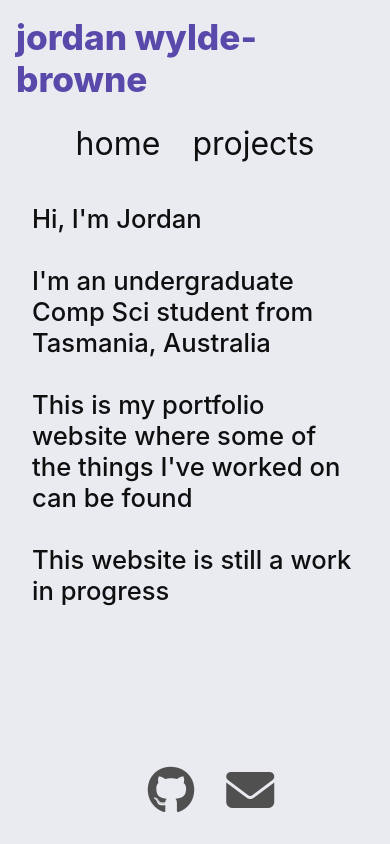
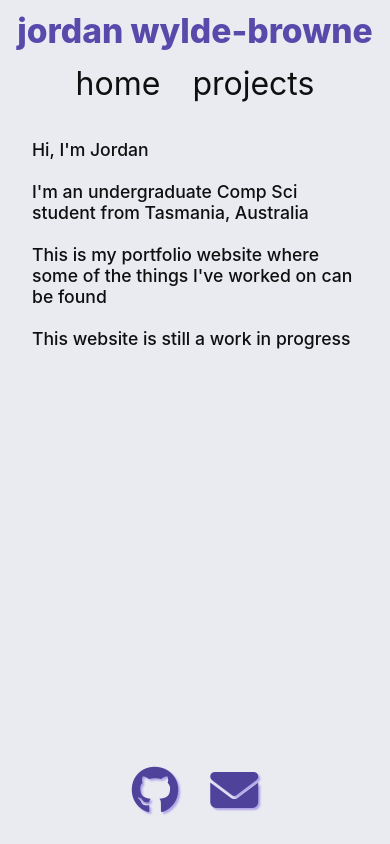
Before and after one commit to jofb/vanilla-portfolio, a website built with Vite: page index.html in a window 390 px wide. Built offline with nearby package versions, Linux system fonts and the light colour scheme; a web font is replaced by a local one.

Commit message:
style updates -add a lot of media queries -update project texts -fix styling for smaller screens

```diff
--- a/assets/projects-list.json
+++ b/assets/projects-list.json
@@ -2,7 +2,7 @@
     {
         "title": "portfolio website",
         "short_text": "this website, with vanilla html/css/js",
-        "full_text": "That's this site! This is a relatively simple website created with vanilla HTML, CSS, and JS. It is bundled using Vite and deployed on GH-Pages. It is intended to be a simple place to showcase some of my work. This website isn't done yet! But you can see my progress through the github link below.",
+        "full_text": "That's this site! </br>This is a relatively simple website created with vanilla HTML, CSS, and JS. It is bundled using Vite and deployed on GH-Pages. It is intended to be a simple place to showcase some of my work. This website isn't done yet! But you can see my progress through the github link below.",
         "links": [
             {
                 "type": "github",
@@ -26,7 +26,7 @@
     {
         "title": "language identification",
         "short_text": "mobile spoken LID using machine learning",
-        "full_text": "As part of my final project of my undergrad I led a team of 6 to complete a project working with the State Emergency Service here in Tasmania. The aim of the project was to create a mobile application to identify spoken language using machine learning, to aid non English-speaking crash site victims. </br></br>This was implemented using Flutter, and Python for the ML using TensorFlow. I gained a lot of experience working with audio processing, Tensorflow, Flutter development, and collaboration on this project, it was a lot of fun!",
+        "full_text": "As part of my final project of my undergrad I led a team of 6 to complete a project working with the State Emergency Service here in Tasmania. The aim of the project was to create a mobile application to identify spoken language using machine learning, to aid non English-speaking crash site victims. </br></br>This was implemented using Flutter, and Python for the ML using TensorFlow. I gained a lot of experience working with tensorflow, Flutter development, and working in a team on this project, it was a lot of fun!",
         "experience": ["Flutter, Python, Tensorflow, Audio Classification"]
     }
 ]
--- a/index.html
+++ b/index.html
@@ -36,7 +36,7 @@
             </section>
             <main id="app"></main>
         </section>
-        <footer class="footer">
+        <footer id="footer" class="footer">
             <a
                 class="footer-button"
                 href="https://github.com/jofb"
@@ -44,7 +44,7 @@
                 rel="noopener noreferrer"
                 title="My github"
             >
-                <i class="fa-brands fa-github"></i>
+                <i class="fa-brands fa-github icon"></i>
             </a>
             <a
                 class="footer-button"
@@ -53,13 +53,14 @@
                 rel="noopener noreferrer"
                 title="Email me"
             >
-                <i class="fa-solid fa-envelope"></i>
+                <i class="fa-solid fa-envelope icon"></i>
             </a>
         </footer>
-
+        <!--
         <script>
-            let overlay = document.getElementById("popup");
             function off() {
+                const overlay = document.getElementById("popup");
+                console.log("hey");
                 overlay.style.transform = "translateY(100px)";
                 //
                 overlay.style.opacity = "0";
@@ -67,7 +68,7 @@
                     overlay.style.display = "none";
                 }, 200);
             }
-        </script>
+        </script> -->
 
         <script type="module" src="./main.js"></script>
     </body>
--- a/main.js
+++ b/main.js
@@ -26,6 +26,7 @@ function router() {
         history.replaceState("", "", "/");
         router();
     }
+    popoff();
     assignButtonListeners();
 }
 
@@ -42,7 +43,6 @@ function assignButtonListeners() {
     let buttons = document.querySelectorAll(".project-tile-wrapper");
     for (let i = 0; i < buttons.length; i++) {
         buttons[i].addEventListener("click", (e) => {
-            console.log("ive been pressesd!");
             let index = e.target.closest("li[data-index]").dataset.index;
             popup(index);
         });
@@ -58,16 +58,31 @@ function popup(i) {
     // populate the overlay, then show the overlay
     let overlay = document.getElementById("popup");
     let content = document.getElementById("popup-content");
+
+    document.getElementById("footer").classList.add("popup-invisible");
     // populate
     content.innerHTML = getProject(i);
+    document.getElementById("popup-close").addEventListener("click", () => {
+        popoff();
+    });
     // show
     overlay.style.display = "block";
     // animation
     overlay.style.transform = "translateY(90px) scale(0.98)";
     overlay.style.opacity = "0";
-    // overlay.style.transform = "scale(0.7)";
-    // overlay.classList.add("visible");
     overlay.offsetHeight;
     overlay.style.transform = "translateY(0) scale(1)";
     overlay.style.opacity = "1";
 }
+export function popoff() {
+    const overlay = document.getElementById("popup");
+    if (overlay.style.display == "none") return;
+    document.getElementById("footer").classList.add("popup-visible");
+    document.getElementById("footer").classList.remove("popup-invisible");
+    overlay.style.transform = "translateY(100px)";
+    //
+    overlay.style.opacity = "0";
+    window.setTimeout(() => {
+        overlay.style.display = "none";
+    }, 200);
+}
--- a/style.css
+++ b/style.css
@@ -17,6 +17,9 @@
 body {
     /* background-color: ghostwhite; */
     background-color: var(--background);
+    display: flex;
+    flex-direction: column;
+    min-height: 100vh;
 }
 .navbar {
     display: flex;
@@ -34,6 +37,7 @@ body {
     color: var(--primary-button);
     font-size: var(--big-text);
     cursor: default;
+    text-align: center;
 }
 .navbar-list {
     position: sticky;
@@ -73,17 +77,22 @@ body {
 .footer {
     display: flex;
     justify-content: center;
-    padding: 0 1rem;
     padding-bottom: 0.5rem;
-    position: fixed;
+    /* background-color: var(--secondary-button); */
+    /* border-top: 1px dashed var(--accent); */
+    border-radius: 1rem;
+    /* position: fixed; */
     left: 0;
     bottom: 0;
-    width: 100%;
+    width: 35%;
+    margin: auto;
+    /* overflow-y: hidden; */
+    flex-shrink: 0;
 }
 
 .footer-button {
     border: none;
-    background: inherit;
+    /* background: inherit; */
     appearance: none;
     cursor: pointer;
     margin: 1rem;
@@ -96,17 +105,13 @@ body {
     color: var(--primary-button);
 }
 
-/* .navbar-selected {
-    color: green;
-    font-size: 5rem;
-    background-color: red;
-} */
-
 .content {
     display: flex;
     flex-direction: column;
     align-items: center;
     /* max-width: 60%; */
+    overflow-y: auto;
+    flex: 1;
 }
 
 .big-text {
@@ -122,6 +127,7 @@ body {
     max-width: 50%;
     transition: ease-in 0.5s;
     padding: 1rem 2rem;
+    overflow-y: auto;
 }
 .content > p {
     font-size: 1.1rem;
@@ -134,12 +140,12 @@ body {
 /* Projects page */
 .projects-list {
     list-style: square;
-    margin: 2rem;
+    margin-top: 2rem;
     margin-top: 0;
 }
 .project-tile-wrapper {
-    margin: 1.5rem;
-    margin-top: 0;
+    margin: 0;
+    margin-bottom: 1.5rem;
     transition: ease-in-out 0.1s;
     cursor: pointer;
     user-select: none;
@@ -178,33 +184,29 @@ body {
 #popup {
     display: none;
     /* margin: auto; */
-    position: fixed;
-    /* width: 100%; */
+    position: absolute;
     /* height: 100%; */
-    /* height: 80%;
-    width: 50%; */
-    /* top: 0;
-    left: 0;
-    right: 0;
-    bottom: 0; */
-    /* background-color: rgba(0, 0, 0, 0.05); */
+    /* background-color: var(--background); */
     border-radius: 2rem;
     z-index: 2;
     cursor: default;
-    box-shadow: 5px 5px 10px var(--subtext);
     /* margin: 2rem; */
     width: 50%;
     transition: 0.25s ease-in-out;
+    overflow-y: auto;
+    padding-bottom: 4rem;
 }
 
 #popup-content {
     display: flex;
     flex-direction: column;
+    box-shadow: 5px 5px 10px var(--subtext);
     /* margin: auto; */
     /* background-color: rgb(243, 163, 110); */
     background-color: var(--secondary-button);
     padding: 2rem 3rem;
     border-radius: 2rem;
+    overflow-y: auto;
 }
 
 .popup-content-title {
@@ -221,6 +223,7 @@ body {
 }
 .popup-content-title > i {
     font-size: var(--big-text);
+    padding-left: 0.2rem;
     color: var(--accent);
     opacity: 0.75;
     cursor: pointer;
@@ -264,8 +267,22 @@ body {
     color: var(--subtext);
     font-size: 0.9rem;
 }
+.popup-visible {
+    transition: 0.2s ease-in;
+    opacity: 1;
+}
+/* .popup-invisible {
+    transition: 0.2s ease-in;
+    opacity: 1;
+} */
 
 @media (max-width: 980px) {
+    .navbar > * {
+        padding: 0.25rem;
+    }
+    .navbar > h1 {
+        padding: 0.1rem 0.25rem;
+    }
     #app {
         max-width: 100%;
     }
@@ -273,6 +290,30 @@ body {
         width: 100%;
     }
     :root {
-        --big-text: 2.2rem;
+        --big-text: 2.1rem;
+    }
+    #popup-content {
+        padding: 1rem 1.5rem;
+    }
+    #popup-content > p {
+        font-size: 1rem;
+    }
+    .project-tile > h1 {
+        font-size: 1.7rem;
+    }
+    .big-text {
+        font-size: 1.1rem;
+    }
+    .footer {
+        width: 100%;
+    }
+    .popup-invisible {
+        transform: translateY(20px);
+        opacity: 0;
+        transition: 0.2s ease-in;
+    }
+    .icon {
+        color: var(--accent);
+        text-shadow: 2px 2px 2px #b1a4e9;
     }
 }
--- a/views/projects.js
+++ b/views/projects.js
@@ -2,8 +2,8 @@
 import data from "../assets/projects-list.json";
 
 const icons = {
-    github: '<i class="fa-brands fa-github"></i>',
-    itch: '<i class="fa-brands fa-itch-io"></i>',
+    github: '<i class="icon fa-brands fa-github"></i>',
+    itch: '<i class="icon fa-brands fa-itch-io"></i>',
 };
 
 let html = `<ul class="projects-list">`;
@@ -22,7 +22,7 @@ export function getProject(index) {
     const links = project.links;
     const exp = project.experience;
     // now formulate some html and return it
-    let popup = `<div class="popup-content-title"><h1>${project.title}</h1><i class="fa-solid fa-xmark" onclick="off()"></i></div><p>${project.full_text}</p>`;
+    let popup = `<div class="popup-content-title"><h1>${project.title}</h1><i id="popup-close" class="fa-solid fa-xmark"></i></div><p>${project.full_text}</p>`;
     popup += `<div class="popup-content-extra">`;
     if (exp) {
         popup += `<div class="popup-content-experience"><i class="fa-solid fa-list-check"></i>`;
```
